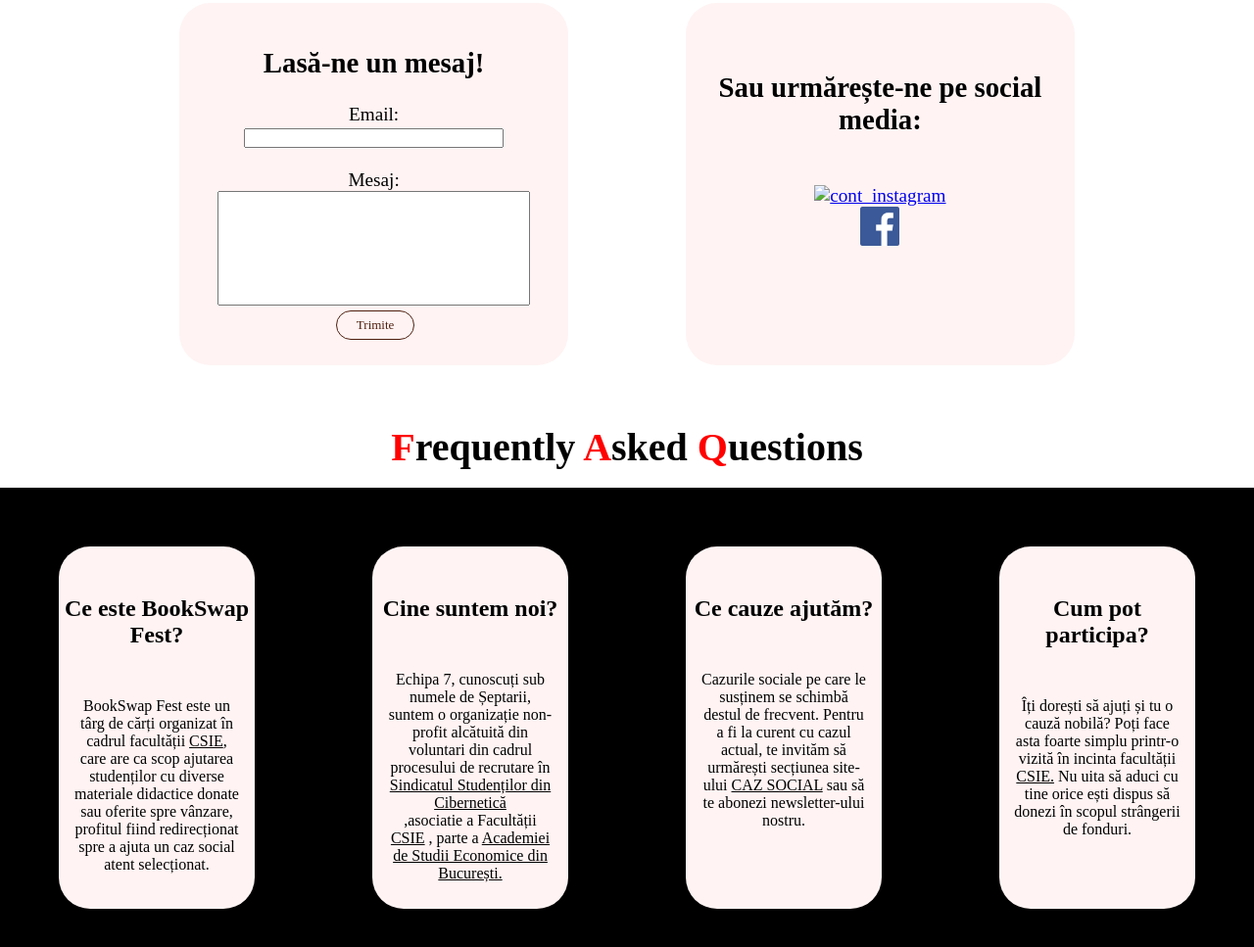
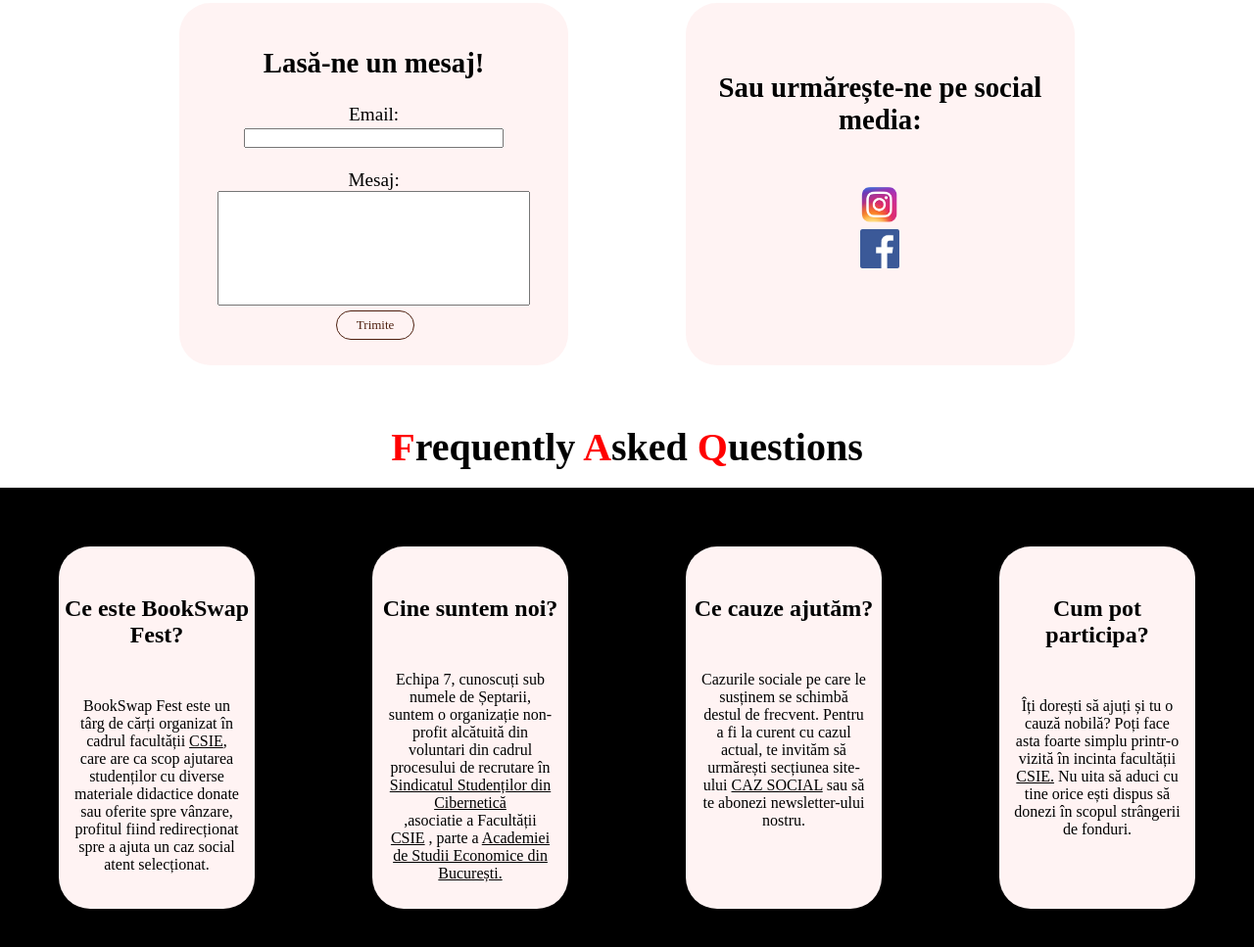
Before and after one commit to AlexAkaJusitin/sisc, a website: page index.html in a window 1280 px wide. Shown: the part 6012-6979 px from the top of the page at 98% size. Drawn offline with Linux system fonts and the light colour scheme.

Commit message:
Update index.html

```diff
--- a/index.html
+++ b/index.html
@@ -189,7 +189,7 @@
 
             <div class="despre-col">
                 <h2>Sau urmărește-ne pe social media:</h2>
-                <a href= https://instagram.com/septarii_sisc?igshid=MzMyNGUyNmU2YQ%3D%3D&utm_source=qr  target="_blank"><img class="instagram" src="imagini/instagram.png" alt="cont_instagram" style="height: 40px; width: auto;"></a><br>
+                <a href= https://instagram.com/septarii_sisc?igshid=MzMyNGUyNmU2YQ%3D%3D&utm_source=qr  target="_blank"><img class="instagram" src="/instagram.png" alt="cont_instagram" style="height: 40px; width: auto;"></a><br>
                 <a href=  https://m.facebook.com/profile.php?id=61552749281371
                 target="_blank"><img class="facebook" src="facebook.png" alt="cont_facebook" style="height: 40px; width: auto;"></a>
             </div>
```
